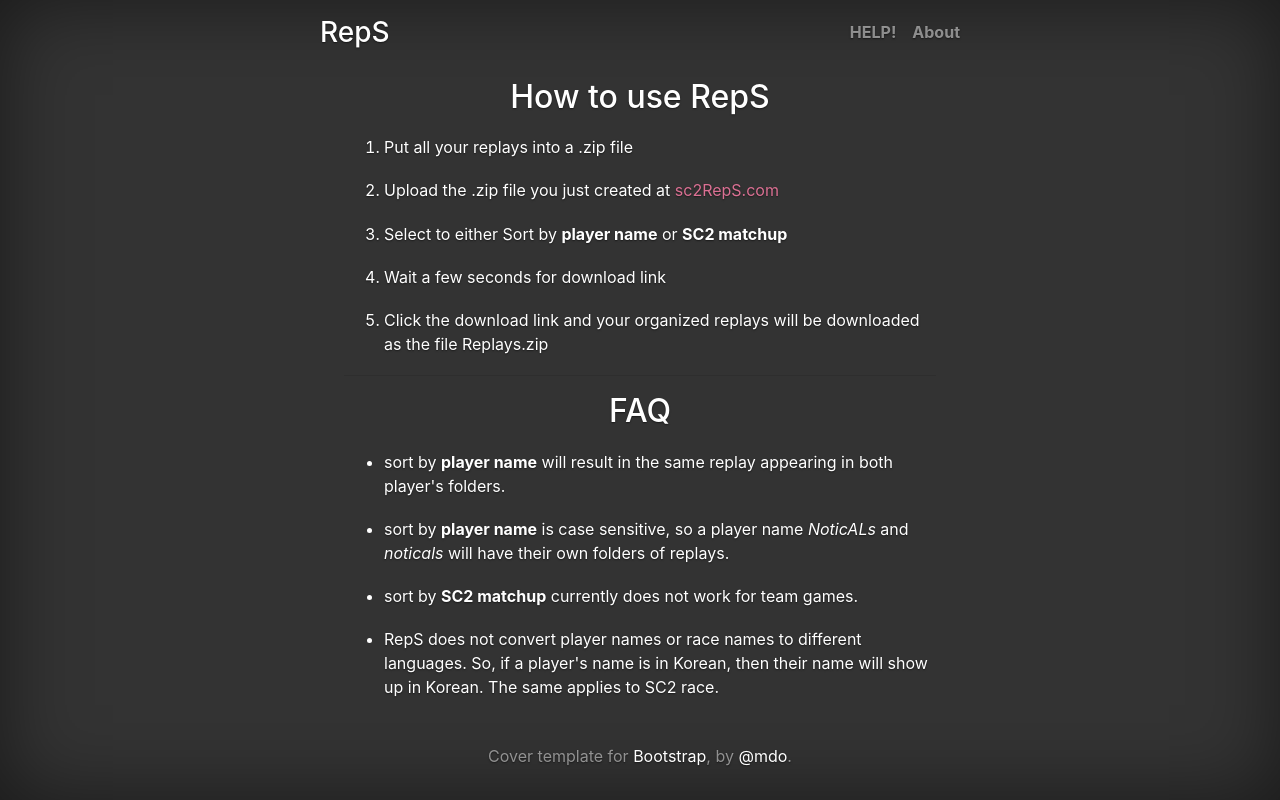
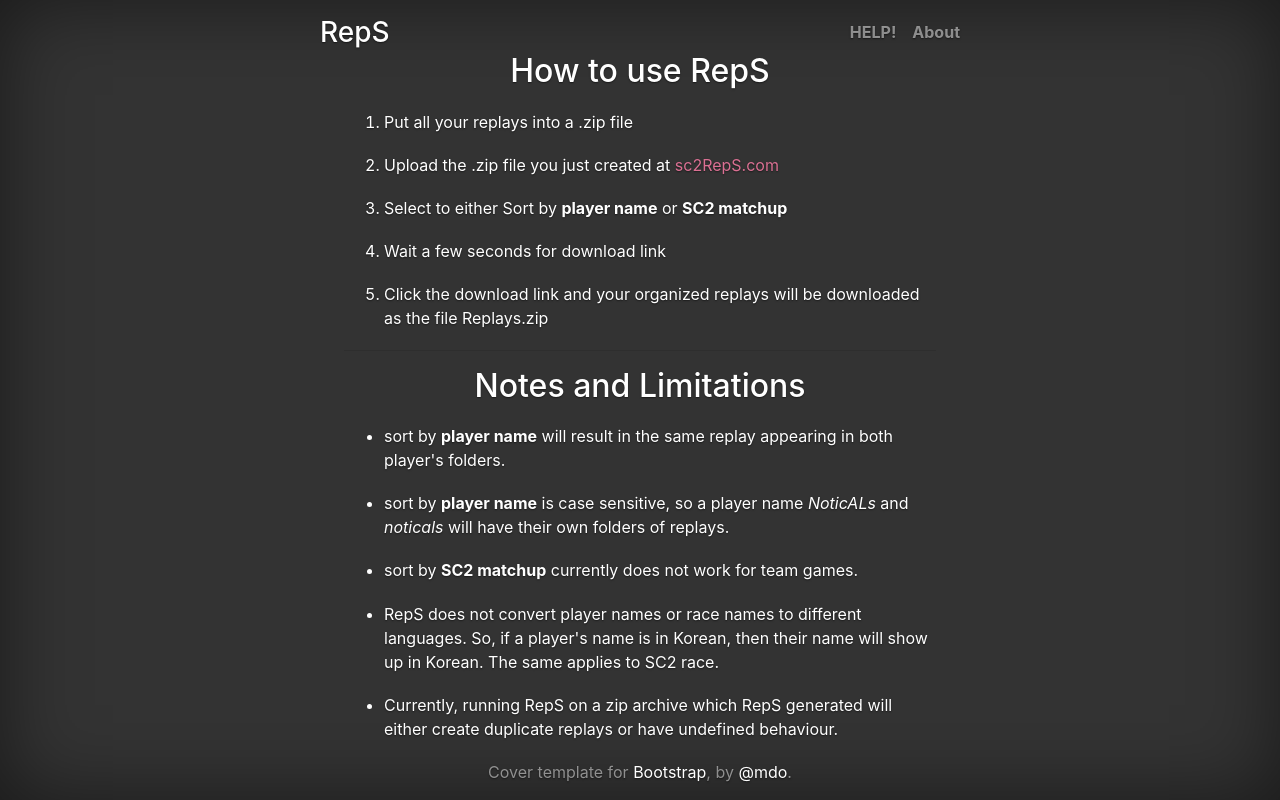
Before and after one commit to NyaliaLui/RepS-Web, a Flask app: page /help in a window 1280 px wide. Run offline with Flask 2, Linux system fonts and the light colour scheme; some libraries are stand-ins or nearby versions.

Commit message:
updated help.html with limitation on using RepS on an archive RepS had already used.

```diff
--- a/templates/help.html
+++ b/templates/help.html
@@ -47,13 +47,14 @@
         </div>
 
         <hr/>
-        <h2>FAQ</h2>
+        <h2>Notes and Limitations</h2>
         <div class="list__items">
             <ul>
                 <li>sort by <strong>player name</strong> will result in the same replay appearing in both player's folders.</li>
                 <li>sort by <strong>player name</strong> is case sensitive, so a player name <em>NoticALs</em> and <em>noticals</em> will have their own folders of replays.</li>
                 <li>sort by <strong>SC2 matchup</strong> currently does not work for team games.</li>
                 <li>RepS does not convert player names or race names to different languages. So, if a player's name is in Korean, then their name will show up in Korean. The same applies to SC2 race.</li>
+                <li>Currently, running RepS on a zip archive which RepS generated will either create duplicate replays or have undefined behaviour.</li>
             </ul>
         </div>
 
```
